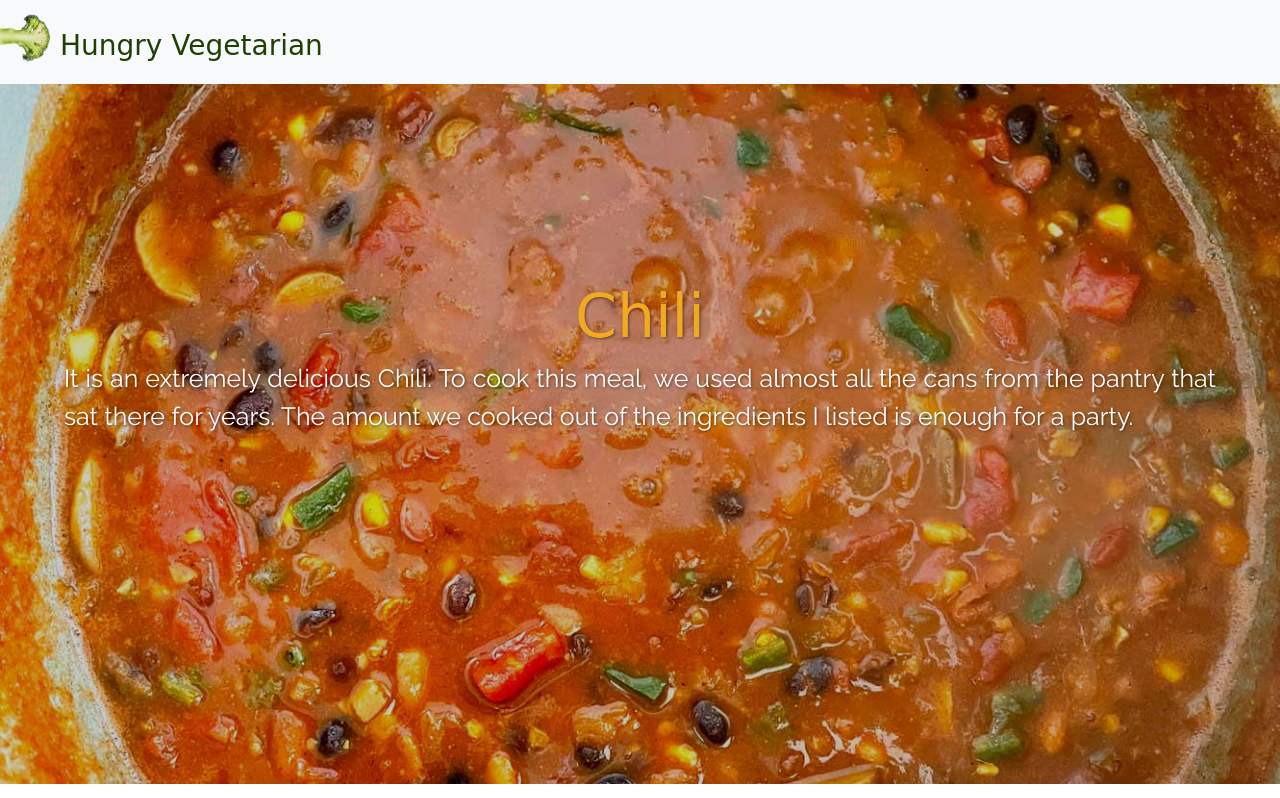
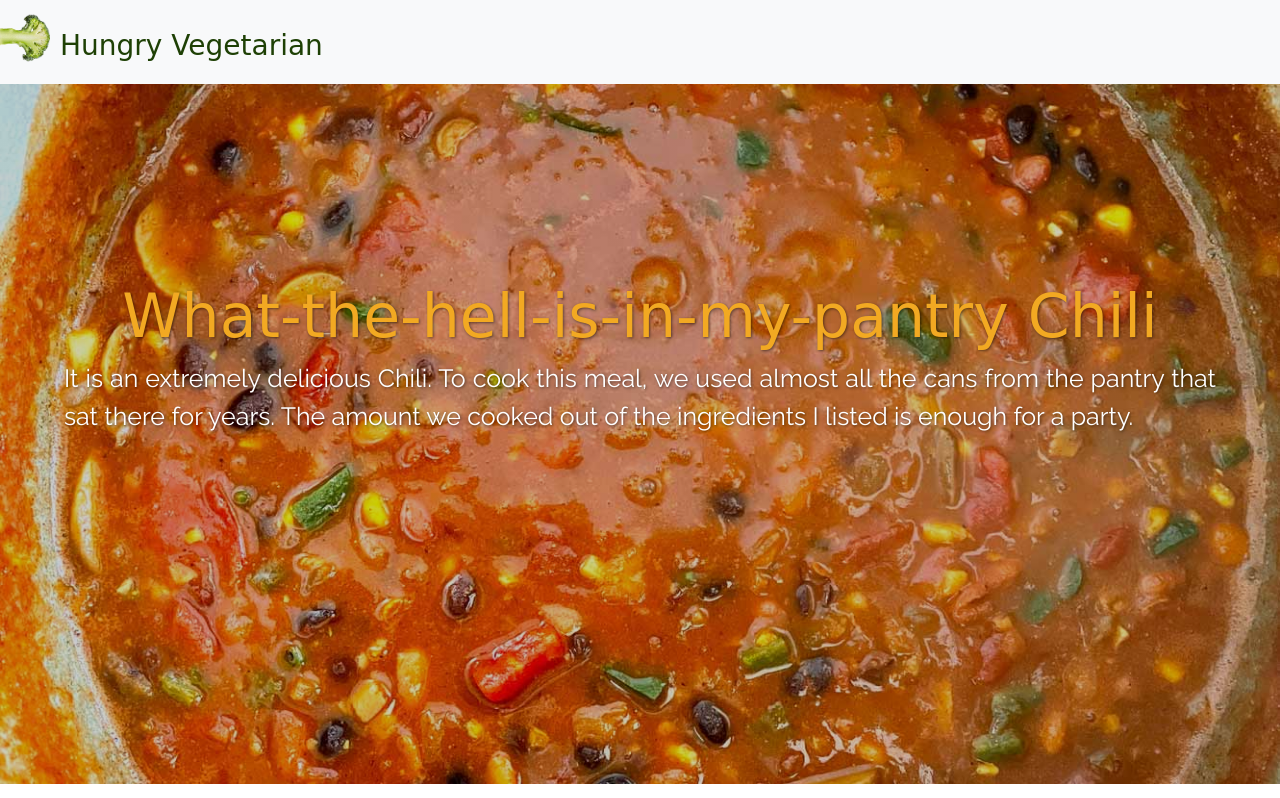
Before and after one commit to IrinaPenzina/hungry-vegetarian, a plain HTML site: page chili.html in a window 1280 px wide. Shown: the top 798 px of the page. Drawn offline with nearby package versions, Linux system fonts and the light colour scheme; a web font is replaced by a local one.

Commit message:
changed chili name

```diff
--- a/chili.html
+++ b/chili.html
@@ -1,7 +1,7 @@
 <!DOCTYPE html>
 <html lang="en-US">
   <head>
-    <title>Chili</title>
+    <title>What-the-hell-is-in-my-pantry Chili</title>
     <!-- to avoid weired symbols -->
     <meta charset="utf-8"/>
     <!-- responsive -->
@@ -13,18 +13,18 @@
     <link rel="manifest" href="../manifest.json" crossorigin="use-credentials">
 
     <!-- google metatags -->
-    <meta name="description" content="Chili" />
+    <meta name="description" content="What-the-hell-is-in-my-pantry Chili" />
 
     <!-- facebook metatags -->
     <meta property="og:url" content="hungry-vegetarian.com/chili" />
     <meta property="og:type" content="article" />
-    <meta property="og:title" content="Chili" />
+    <meta property="og:title" content="What-the-hell-is-in-my-pantry Chili" />
     <meta property="og:description" content="It is an extremely delicious Chili. To cook this meal, we used almost all the cans from the pantry that sat there for years. The amount we cooked out of the ingredients I listed is enough for a party." />
     <meta property="og:image" content="images/chili/img/ready.jpg" />
     <meta property="fb:app_id" content="511634172766587" />
 
     <!-- LinkedIn metatags -->
-    <meta property='og:title' content='Chili'/>
+    <meta property='og:title' content='What-the-hell-is-in-my-pantry Chili'/>
     <meta property='og:image' content='images/chili/img/ready.jpg'/>
     <meta property='og:description' content='It is an extremely delicious Chili. To cook this meal, we used almost all the cans from the pantry that sat there for years. The amount we cooked out of the ingredients I listed is enough for a party. '/>
     <meta property='og:url' content='hungry-vegetarian.com/chili' />
@@ -85,7 +85,7 @@
         <div class="parallax">
           <a href="https://www.pinterest.com/pin/create/button/" data-pin-do="buttonBookmark"> </a>
           <div class="banner-text">
-            <h2 class="recipe-name">Chili</h2>
+            <h2 class="recipe-name">What-the-hell-is-in-my-pantry Chili</h2>
             <p class="tagline">It is an extremely delicious Chili. To cook this meal, we used almost all the cans from the pantry that sat there for years. The amount we cooked out of the ingredients I listed is enough for a party.
             </p>
           </div>
@@ -94,7 +94,7 @@
           <span>Share recipe</span>
             <div class="sliding-share">
                 <a href="http://www.facebook.com/sharer.php?u=hungry-vegetarian.com/chili" class="share" target="_blank"><i class="fab fa-facebook-f"></i></a>
-                <a href="https://twitter.com/share?url=hungry-vegetarian.com/chili&amp;text=It is an extremely delicious Chili. To cook this meal, we used almost all the cans from the pantry that sat there for years. The amount we cooked out of the ingredients I listed is enough for a party. " class="share" target="_blank"><i class="fab fa-twitter"></i></a>
+                <a href="https://twitter.com/share?url=hungry-vegetarian.com/chili&amp;text=It is an extremely delicious Chili. To cook this meal, we used almost all the cans from the pantry that sat there for years. The amount we cooked out of the ingredients I listed is enough for a party." class="share" target="_blank"><i class="fab fa-twitter"></i></a>
                 <a href="https://www.linkedin.com/sharing/share-offsite/?url=https://hungry-vegetarian.com/chili.html" class="share" target="_blank"><i class="fab fa-linkedin"></i></a>
             </div>
         </div>
--- a/index.js
+++ b/index.js
@@ -82,7 +82,7 @@ new Vue({
           {
             url: "chili.html",
             image: "images/chili/img/ready.jpg",
-            name: "Chili",
+            name: "What-the-hell-is-in-my-pantry Chili",
             body:
               "It is an extremely delicious Chili. To cook this meal, we used almost all the cans from the pantry that sat there for years. The amount we cooked out of the ingredients I listed is enough for a party",
           },
```
